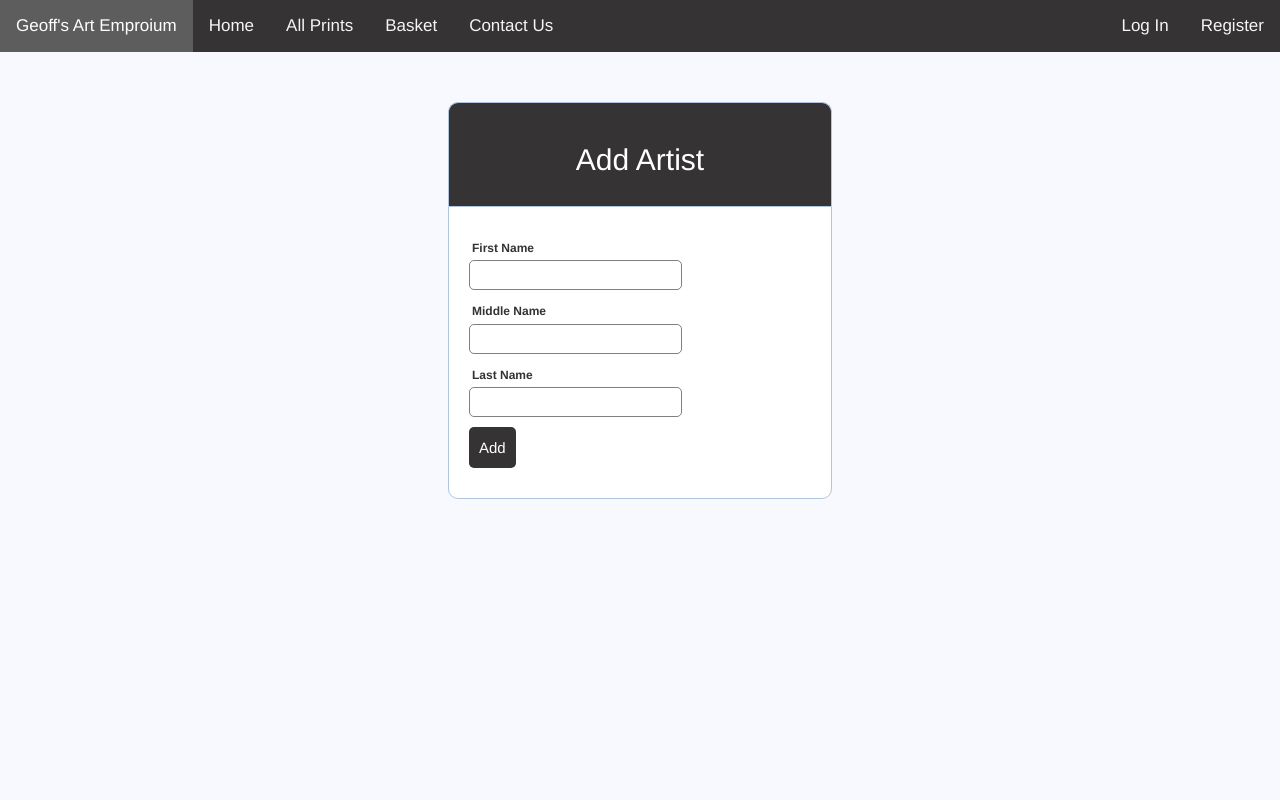
After one commit to Gbester/lol, a PHP site: page /artist.php in a window 1280 px wide. The commit adds this page. Run offline with PHP 8.4, Linux system fonts and the light colour scheme.

Commit message:
added artists

```diff
--- /dev/null
+++ b/artist.php
@@ -0,0 +1,34 @@
+<?php include 'header.php';
+   include 'server2.php';
+?>
+<head>
+<link rel="stylesheet" type="text/css" href="CSS/register.css">
+</head>
+<html>
+  <body>
+    <div class="header">
+      <h2>Add Artist</h2>
+    </div>
+
+    <div class="mx-auto">
+    <form method="post" action="artist.php">
+      <?php include('errors.php'); ?>
+      <div class="input-group">
+        <label>First Name</label>
+        <input type="text" name="firstname"  value="<?php echo $firstname;?>">
+        </div>
+      <div class="input-group">
+        <label>Middle Name</label>
+        <input type="text" name="middlename" value="<?php echo $middlename;?>">
+      </div>
+      <div class="input-group">
+        <label>Last Name</label>
+        <input type="text" name="lastname" value="<?php echo $lastname?>">
+      </div>
+      <div class="input-group">
+        <button type="submit" class="btn" name="artist_user">Add</button>
+      </div>
+     </form>
+    </div>
+  </body>
+  </html>
--- a/header.php
+++ b/header.php
@@ -35,5 +35,8 @@ if (isset($_GET['logout'])) {
         <div class="topnav-right">
         <a class="active" href="index.php?logout='1'">Log out</a>
     </div>
+    <div class="topnav">
+        <a href="artist.php">Add Artists</a>
+      </div>
         <?php }?>
     </div>
```
